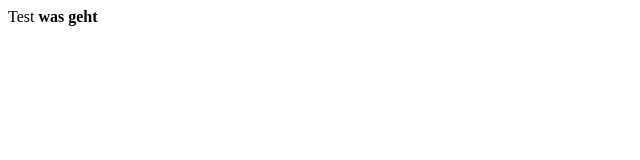
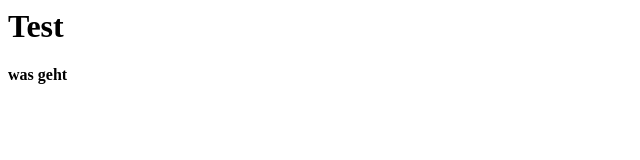
Before and after one commit to Emre55x/Practice, a plain HTML site: page Index.html in a window 1280 px wide. Shown: the whole page, without its empty margins (0-640 px from the left). Drawn offline with Linux system fonts and the light colour scheme.

Commit message:
Update Index.html

```diff
--- a/Index.html
+++ b/Index.html
@@ -1,3 +1,3 @@
-<h> Test </h>
+<h1> Test </h1>
 
 <B> was geht <b>
```
